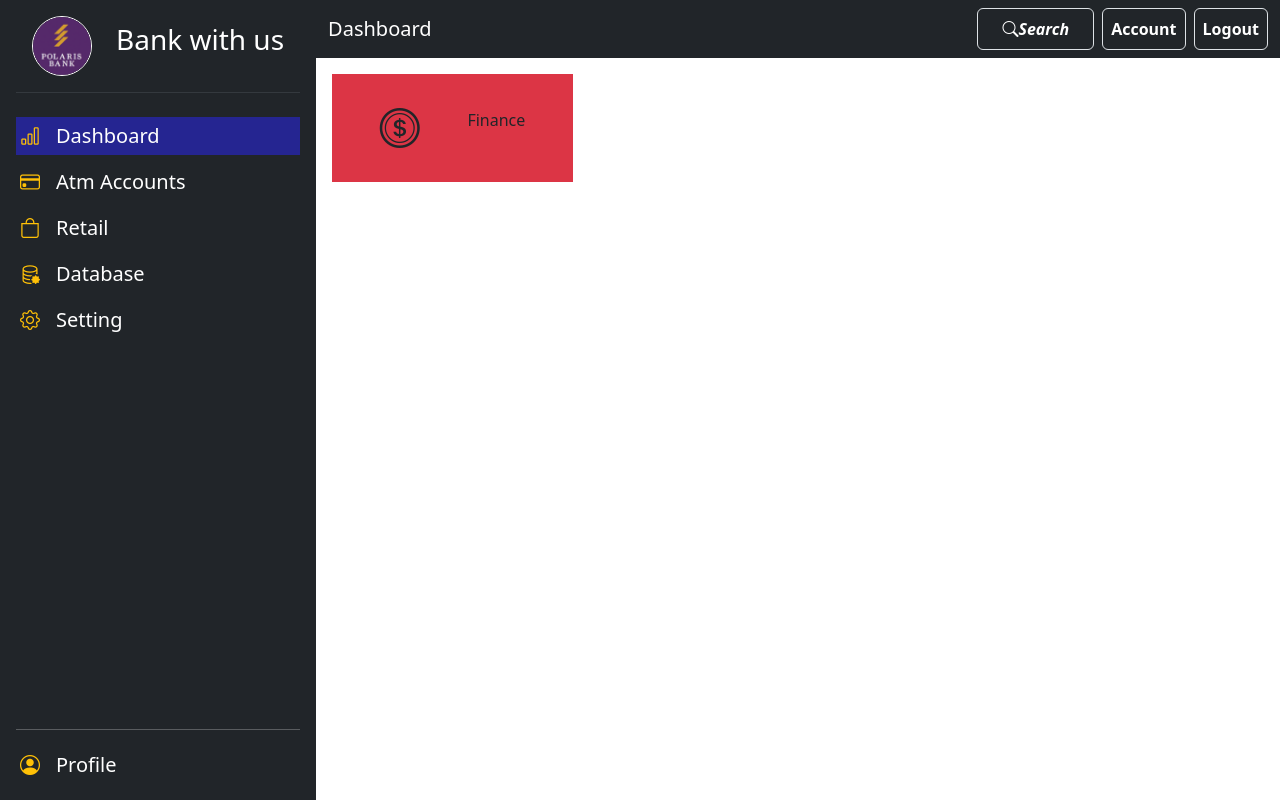
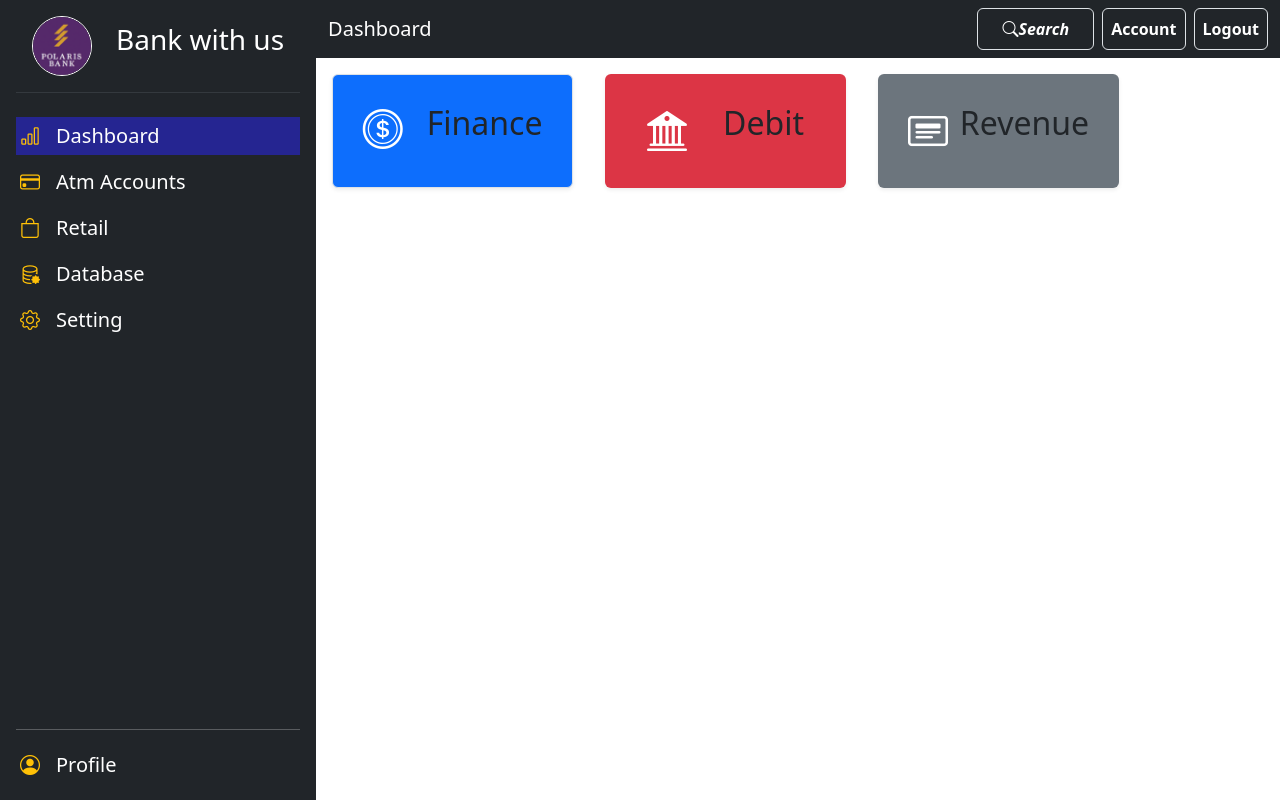
Before and after one commit to Rankshow/admin-dasboard, a React (Vite) app: page / in a window 1280 px wide. Built offline with nearby package versions, Linux system fonts and the light colour scheme.

Commit message:
added finance, debit, revenue

```diff
--- /dev/null
+++ b/src/component/Home.css
@@ -0,0 +1,4 @@
+.main:hover {
+  transform: scale(1.1);
+  cursor: pointer;
+}
--- a/src/component/Home.jsx
+++ b/src/component/Home.jsx
@@ -1,13 +1,30 @@
-import React from 'react'
+import React from 'react';
+import "./Home.css"
 
 function Home() {
   return (
     <div className='container-fluid'>
       <div className="row">
-        <div className="d-flex bg-danger m-3 p-4 justify-content-around align-items-center col-12 col-sm-6 col-lg-3 bg- border-secondary">
-          <i className='bi bi-coin fs-1'></i>
+        <div className="main d-flex m-3 p-4 rounded justify-content-around align-items-center bg-primary col-12 col-sm-6 col-lg-3 border shadow-sm">
+            <div className='d-flex'>
+              <div>
+                <i className='bi bi-coin fs-1 me-4 text-white'></i>
+              </div>
+                <div>
+                  <p className='fs-2'>Finance</p>
+                </div>
+            </div>
+          </div>
+        <div className="main d-flex m-3 p-4 rounded justify-content-around align-items-center bg-danger col-12 col-sm-6 col-lg-3 bg-secondary shadow-sm">
+          <i className='bi bi-bank2 fs-1 text-white'></i>
             <div>
-              <p>Finance</p>
+              <p className='fs-2'>Debit</p>
+            </div>
+          </div>
+        <div className="main d-flex m-3 p-4 rounded justify-content-around align-items-center col-12 bg-secondary col-sm-6 col-lg-3 border-secondary shadow-sm">
+          <i className='bi bi-card-heading fs-1 justify-content-center text-white'></i>
+            <div>
+              <p className='fs-2'>Revenue</p>
             </div>
           </div>
       </div>
```
